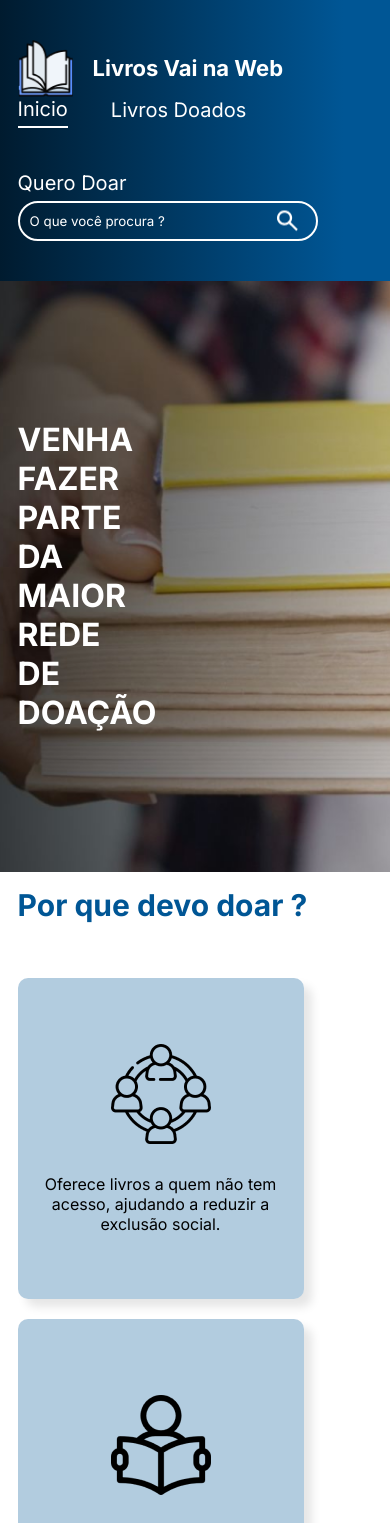
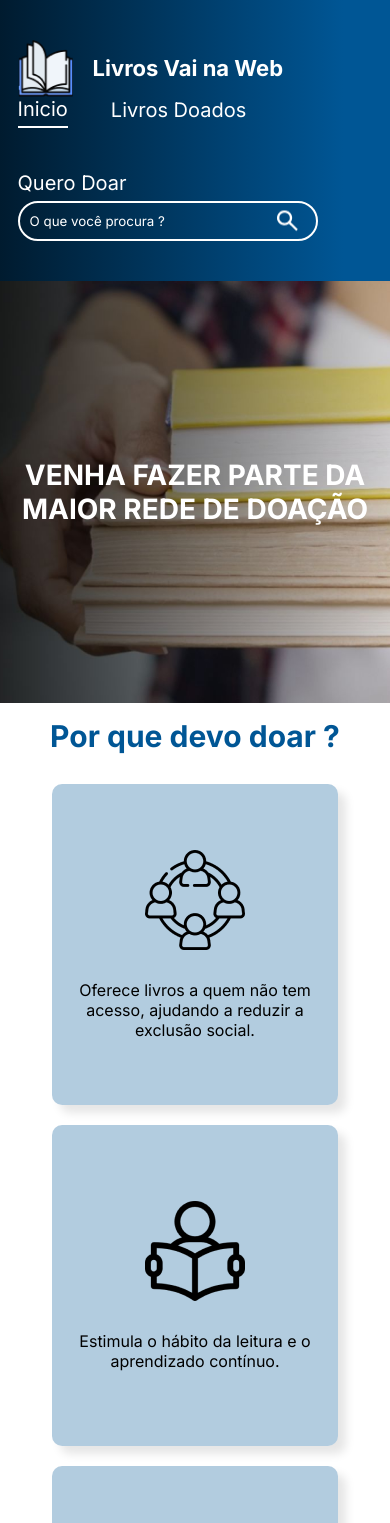
Before and after one commit to lucasssantos94/vnw-livros, a React (Vite) app: page / in a window 390 px wide. Shown: the top 1523 px of the page. Built offline with nearby package versions, Linux system fonts and the light colour scheme.

Commit message:
feat: applied responsively on the home page

```diff
--- a/src/pages/Home/style.module.scss
+++ b/src/pages/Home/style.module.scss
@@ -12,10 +12,23 @@
             width: 20vw;
         }
     }
+
+    @include global.media-query(md) {
+        height: 50vh;
+
+        &>div {
+            h2 {
+                color: global.$light-color;
+                font-size: 2.8rem;
+                text-align: center;
+                width: 100%;
+            }
+        }
+    }
 }
 
 .s-cards {
-    padding: 4% 0 4% 0;
+    padding: 4% 0;
 
     &>div {
         .box-cards {
@@ -25,4 +38,15 @@
             gap: 2rem;
         }
     }
+
+    @include global.media-query(md) {
+        text-align: center;
+
+        &>div {
+            .box-cards {
+                margin-top: 3rem;
+                justify-items: center;
+            }
+        }
+    }
 }
```
